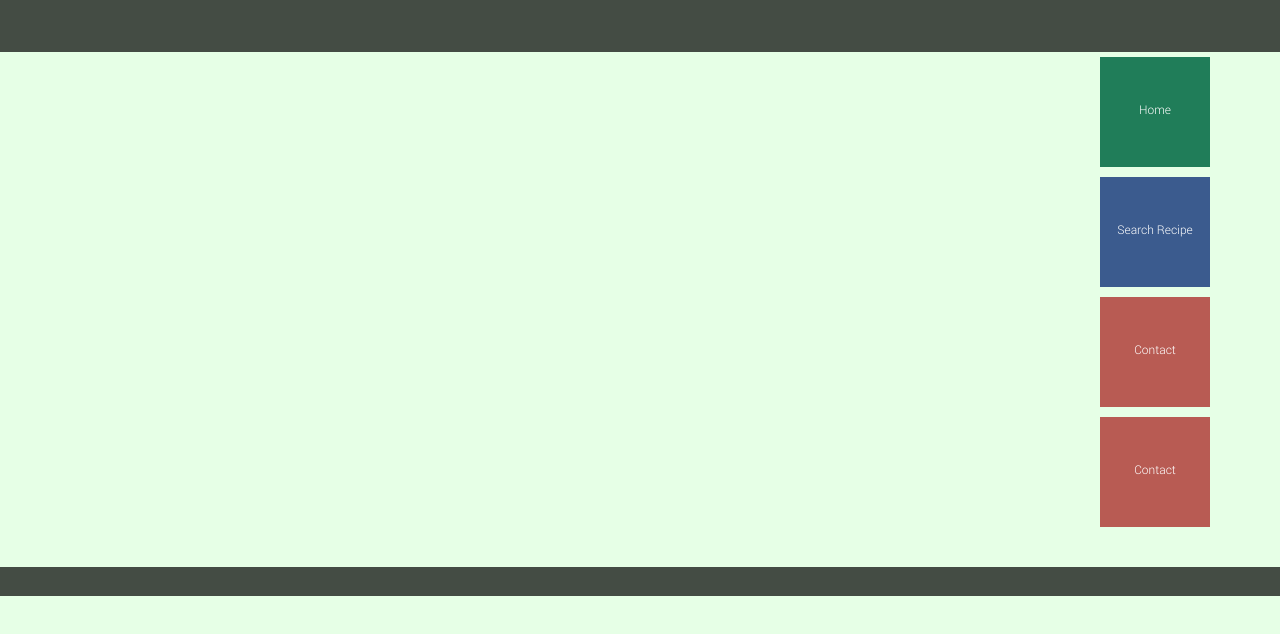
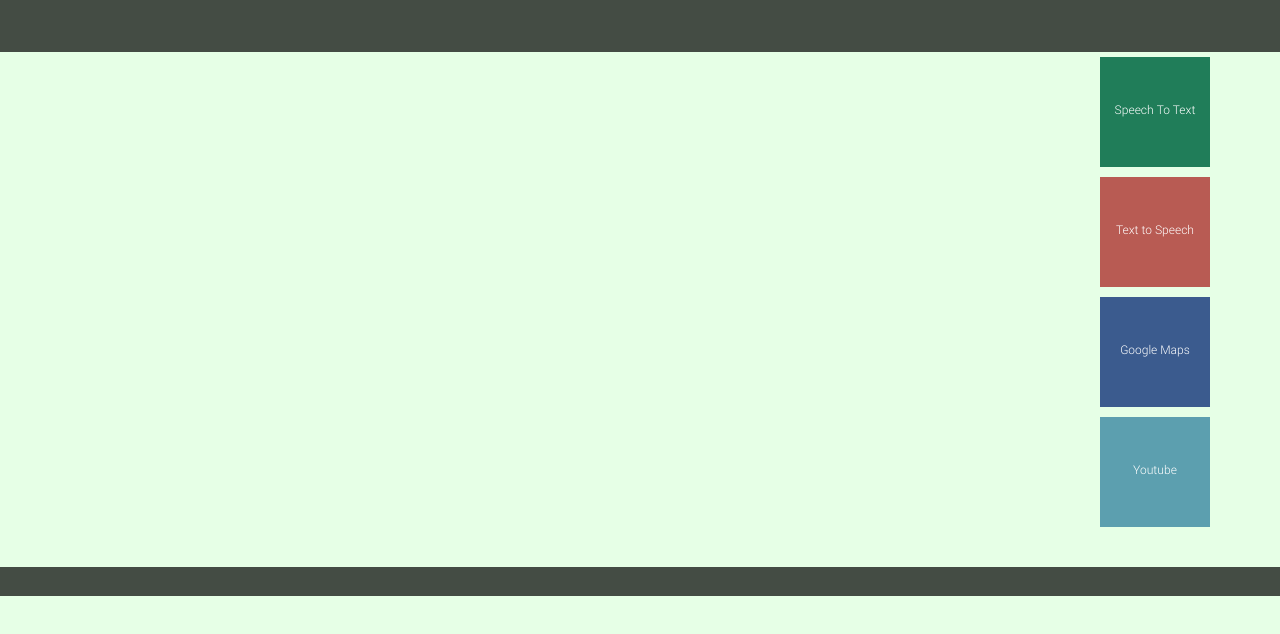
Before and after one commit to neerajpadarthi/CS5551_TEAM8_LAB37, a plain HTML site: page homePage.html in a window 1280 px wide. Drawn offline with Linux system fonts and the light colour scheme.

Commit message:
Lab Assign

```diff
--- a/css/templatemo-style.css
+++ b/css/templatemo-style.css
@@ -407,7 +407,7 @@
 }
 
 .aboutbutton {
-  background: #3b5b8e;
+  background: #b85b53;
 }
 
 .projectbutton {
@@ -415,7 +415,7 @@
 }
 
 .contactbutton {
-  background: #b85b53;
+  background: #3b5b8e;
 }
 
 .logo-top-margin {
--- a/homePage.html
+++ b/homePage.html
@@ -118,16 +118,16 @@
             <nav id="nav" class="main-navigation hidden-xs hidden-sm">
                 <ul class="main-menu">
                     <li>
-                        <a class="show-1 active homebutton" href="#"><i class="fa fa-home"></i>Home</a>
+                        <a class="show-1 active homebutton" href="#"><i class="fa fa-home"></i>Speech To Text</a>
                     </li>
                     <li>
-                        <a class="show-2 aboutbutton" href="#"><i class="fa fa-search"></i>Search Recipe</a>
+                        <a class="show-2 aboutbutton" href="#"><i class="fa fa-search"></i>Text to Speech</a>
                     </li>
                     <li>
-                        <a class="show-5 contactbutton" href="#"><i class="fa fa-envelope"></i>Contact</a>
+                        <a class="show-5 contactbutton" href="#"><i class="fa fa-envelope"></i>Google Maps</a>
                     </li>
                     <li>
-                        <a class="show-5 contactbutton" href="#"><i class="fa fa-envelope"></i>Contact</a>
+                        <a class="show-5 projectbutton" href="#"><i class="fa fa-envelope"></i>Youtube</a>
                     </li>
                 </ul>
             </nav>
```
